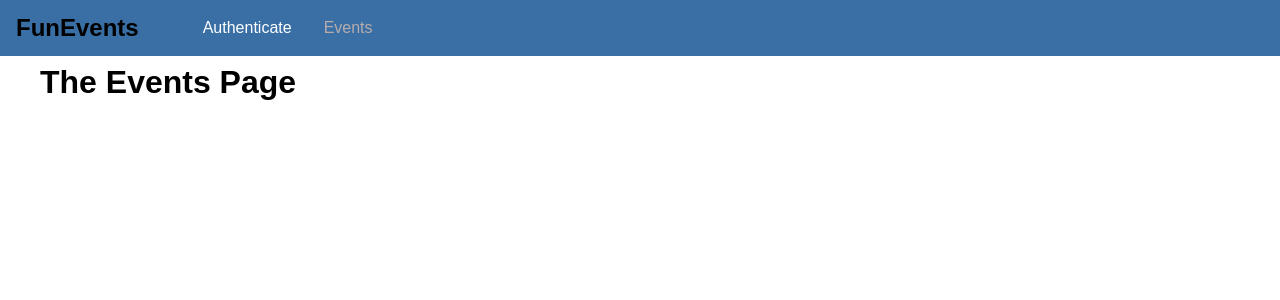
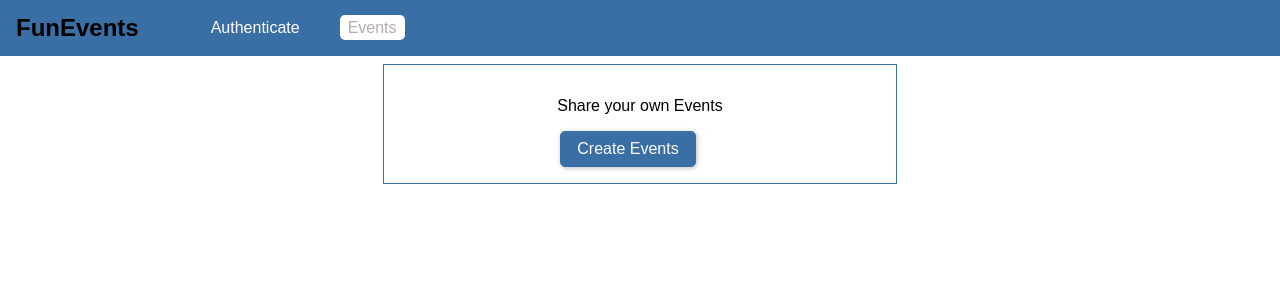
Before and after one commit to Kamvacodes2/MERN-Tutorials, a React (Create React App) app in the folder GraphQL App/graphql-react-event-booking/frontend/: page /events in a window 1280 px wide. Shown: the top 300 px of the page. Built offline with nearby package versions, Linux system fonts and the light colour scheme.

Commit message:
tutorial 2 graphql building out a Modal for Events

```diff
--- a/GraphQL App/graphql-react-event-booking/frontend/src/App.js
+++ b/GraphQL App/graphql-react-event-booking/frontend/src/App.js
@@ -17,7 +17,9 @@
     this.setState({ token: token, userId: userId });
   }
 
-  logout = () => { }
+  logout = () => {
+    this.setState({token: null, userId: null})
+   }
 
   render() {
     return (
@@ -29,6 +31,8 @@
               <Routes>
                 {!this.state.token &&
                   <Route path="/" element={<Navigate to="/auth" replace />} />}
+                {!this.state.token &&
+                  <Route path="/bookings" element={<Navigate to="/auth" replace />} />}
                 {this.state.token &&
                   <Route path="/" element={<Navigate to="/events" replace />} />}
                 {this.state.token &&
--- /dev/null
+++ b/GraphQL App/graphql-react-event-booking/frontend/src/components/Backdrop/Backdrop.css
@@ -0,0 +1,8 @@
+.backdrop {
+    position: fixed;
+    top: 0;
+    left: 0;
+    height: 100vh;
+    width: 100%;
+    background: rgba(0,0,0, 0.75);
+}
--- /dev/null
+++ b/GraphQL App/graphql-react-event-booking/frontend/src/components/Backdrop/Backdrop.js
@@ -0,0 +1,11 @@
+import React from 'react';
+
+import './Backdrop.css';
+
+const backdrop = () => (
+    <div className="backdrop">
+
+    </div>
+);
+
+export default backdrop;
--- /dev/null
+++ b/GraphQL App/graphql-react-event-booking/frontend/src/components/Modal/Modal.css
@@ -0,0 +1,36 @@
+.modal {
+    width: 90%;
+    background: white;
+    box-shadow: 0 2px 8px rgba(0, 0, 0, 0.26);
+    position: fixed;
+    top: 20vh;
+    left: 5%;
+}
+
+.modal__header{
+    padding: 1rem;
+    background: rgb(57, 111, 165);
+    color: white;
+}
+
+.modal__header h1 {
+    margin: 0;
+    font-size: 1.25rem;
+}
+
+.modal__content {
+    padding: 1rem;
+}
+
+.modal__actions{
+    display: flex;
+    justify-content: flex-end;
+    padding: 1rem;
+}
+
+@media (min-width:786px ) {
+    .modal{
+        width: 30rem;
+        left: calc((100% - 30rem)/2);
+    }
+}
--- /dev/null
+++ b/GraphQL App/graphql-react-event-booking/frontend/src/components/Modal/Modal.js
@@ -0,0 +1,17 @@
+import React from 'react';
+import './Modal.css';
+
+const modal = props => (
+    <div className='modal'>
+        <header className='modal__header'><h1>{props.title}</h1></header>
+        <section className='modal__content'>
+            {props.children}
+        </section>
+        <section className='modal__actions'>
+            {props.canCancel && <button className="btn" onClick={props.onCancel}>Cancel</button>}
+            {props.canConfirm && <button className="btn" onClick={props.onConfirm}>Confirm</button>}
+        </section>
+    </div>
+);
+
+export default modal;
--- a/GraphQL App/graphql-react-event-booking/frontend/src/components/Navigation/MainNavigation.css
+++ b/GraphQL App/graphql-react-event-booking/frontend/src/components/Navigation/MainNavigation.css
@@ -26,21 +26,33 @@
     list-style: none;
     padding: 0;
     margin: 0 0 0 1.5rem;
+    align-items: center;
 }
 
 .main-navigation__item li {
     margin: 0 1rem;
 }
 
-.main-navigation__item a {
+.main-navigation__item a,
+.main-navigation__item button {
     text-decoration: none;
     font-weight: 300;
     color: white;
-
+    padding: 0.25rem 0.5rem;
+    border: none;
+    font: inherit;
+    background: transparent;
+    cursor: pointer;
+    vertical-align: middle;
+    margin: 0;
 }
 
 .main-navigation__item a:hover,
 .main-navigation__item a:active,
-.main-navigation__item a.active{
+.main-navigation__item a.active,
+.main-navigation__item button:hover,
+.main-navigation__item button:active{
+    background-color: #ffff;
     color: rgb(183, 172, 172);
+    border-radius: 5px;
 }
--- a/GraphQL App/graphql-react-event-booking/frontend/src/components/Navigation/MainNavigation.js
+++ b/GraphQL App/graphql-react-event-booking/frontend/src/components/Navigation/MainNavigation.js
@@ -6,7 +6,7 @@
 const mainNavigation = props => (
     <AuthContext.Consumer>
         {(context) => {
-            return  <header className='main-navigation'>
+            return <header className='main-navigation'>
                 <div className='main-navigation__logo'>
                     <h1>
                         FunEvents
@@ -22,9 +22,15 @@
                             <NavLink to="/events">Events</NavLink>
                         </li>
                         {context.token &&
+                            <React.Fragment>
                                 <li>
                                     <NavLink to="/bookings">Bookings</NavLink>
-                    </li>}
+                                </li>
+                                <li>
+                                    <button onClick={context.logout}>Logout</button>
+                                </li>
+                            </React.Fragment>
+                        }
                     </ul>
                 </nav>
             </header>
--- a/GraphQL App/graphql-react-event-booking/frontend/src/index.css
+++ b/GraphQL App/graphql-react-event-booking/frontend/src/index.css
@@ -3,3 +3,38 @@
   padding: 0;
   font-family: sans-serif;
 }
+
+.form-control label,
+.form-control input {
+    width: 100%;
+    display: block;
+}
+
+.form-control label{
+    margin-bottom: 0.5rem;
+}
+
+.form-control {
+    margin-bottom: 1rem;
+}
+
+.form-actions button,
+.btn {
+    background: rgb(57, 111, 165) ;
+    font: inherit;
+    border: 1px solid rgb(57, 111, 165);
+    border-radius: 5px;
+    padding: .5rem 1rem;
+    margin-right: 1.5rem;
+    color: white;
+    box-shadow: 1px 1px 5px rgba(0,0,0,0.26);
+    cursor: pointer;
+}
+
+.form-actions button:hover,
+.form-actions button:active,
+.btn:hover,
+.btn:active {
+    background: rgb(32, 66, 100);
+    border-color: rgb(32, 66, 100);
+}
--- a/GraphQL App/graphql-react-event-booking/frontend/src/pages/Auth.css
+++ b/GraphQL App/graphql-react-event-booking/frontend/src/pages/Auth.css
@@ -4,35 +4,3 @@
     margin: 5rem auto;
 
 }
-
-.form-control label,
-.form-control input {
-    width: 100%;
-    display: block;
-}
-
-.form-control label{
-    margin-bottom: 0.5rem;
-}
-
-.form-control {
-    margin-bottom: 1rem;
-}
-
-.form-actions button{
-    background: rgb(57, 111, 165) ;
-    font: inherit;
-    border: 1px solid rgb(57, 111, 165);
-    border-radius: 5px;
-    padding: .5rem 1rem;
-    margin-right: 1.5rem;
-    color: white;
-    box-shadow: 1px 1px 5px rgba(0,0,0,0.26);
-    cursor: pointer;
-}
-
-.form-actions button:hover,
-.form-actions button:active {
-    background: rgb(32, 66, 100);
-    border-color: rgb(32, 66, 100);
-}
--- /dev/null
+++ b/GraphQL App/graphql-react-event-booking/frontend/src/pages/Events.css
@@ -0,0 +1,9 @@
+.events-control {
+    text-align: center;
+    border: 1px solid  rgb(57, 111, 165);
+    padding: 1rem;
+    margin: 2rem auto;
+    width: 30rem;
+    max-width: 80%;
+
+}
--- a/GraphQL App/graphql-react-event-booking/frontend/src/pages/Events.js
+++ b/GraphQL App/graphql-react-event-booking/frontend/src/pages/Events.js
@@ -1,9 +1,38 @@
 import React, { Component } from 'react';
+import Modal from '../components/Modal/Modal.js';
+import Backdrop from '../components/Backdrop/Backdrop.js';
+import './Events.css';
+
 
 class EventsPage extends Component {
+    state = {
+        creating: false
+    };
+
+    startCreateEventHandler = () => {
+        this.setState({creating: true})
+    }
+
+    modalConfirmHandler = () => {
+        this.setState({creating: false});
+    }
+
+    modalCancelHandler = () => {
+        this.setState({creating:false});
+    }
+
     render() {
         return (
-            <h1>The Events Page</h1>
+            <React.Fragment>
+                {this.state.creating && <Backdrop/>}
+                {this.state.creating && <Modal title="Add Event" canCancel canConfirm onCancel={this.modalCancelHandler} onConfirm={this.modalConfirmHandler}>
+                    <p>Modal Content</p>
+                </Modal>}
+                <div className='events-control'>
+                    <p>Share your own Events</p>
+                    <button className='btn' onClick={this.startCreateEventHandler}>Create Events</button>
+                </div>
+            </React.Fragment>
         );
     }
 }
```
Lines whose indentation alone changed are shown as unchanged.
